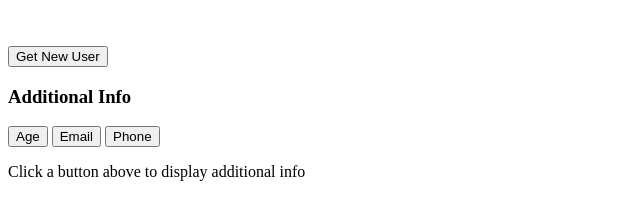
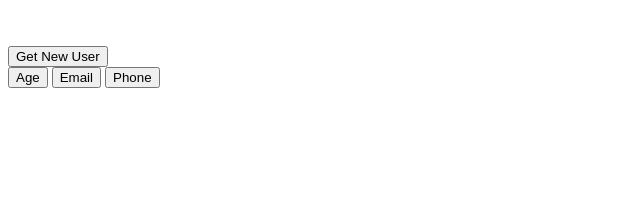
Before and after one commit to acciojob/random-user-js-narayanshettigar, a website: page main.html in a window 1280 px wide. Shown: the whole page, without its empty margins (0-640 px from the left). Drawn offline with Linux system fonts and the light colour scheme.

Commit message:
created a submission

```diff
--- a/main.html
+++ b/main.html
@@ -14,15 +14,13 @@
 			<button id="getUser">Get New User</button>
 		</div>
 		<div class="user-details">
+
+			<div id="info-data" >
+			</div>
 			<div class="additional-info">
-				<h3>Additional Info</h3>
 				<button class="info-button" data-attr="age">Age</button>
 				<button class="info-button" data-attr="email">Email</button>
 				<button class="info-button" data-attr="phone">Phone</button>
-			</div>
-			<div >
-                <span id="info-data"></span>
-				<p>Click a button above to display additional info</p>
 			</div>
 		</div>
 	</div>
```
